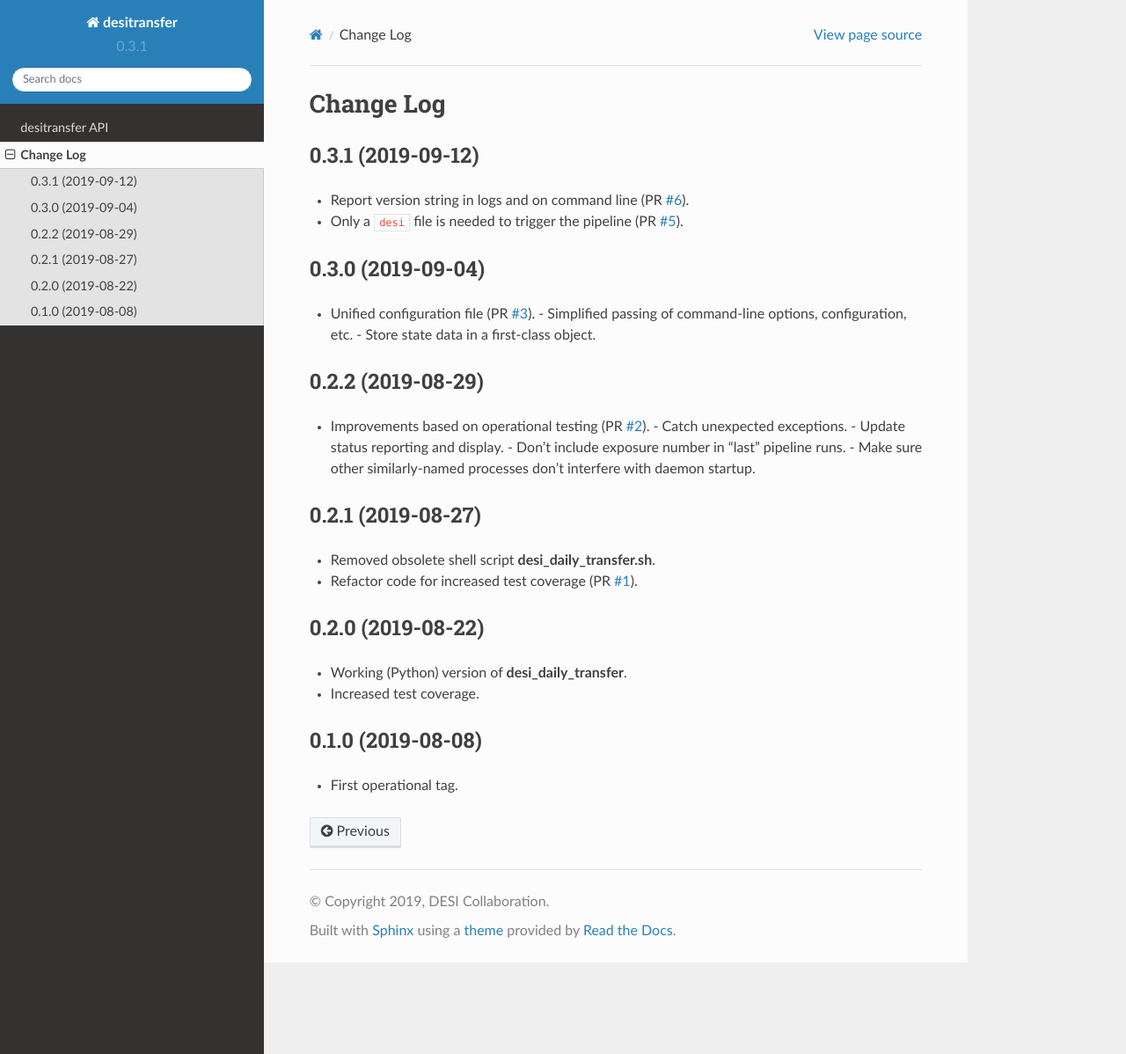
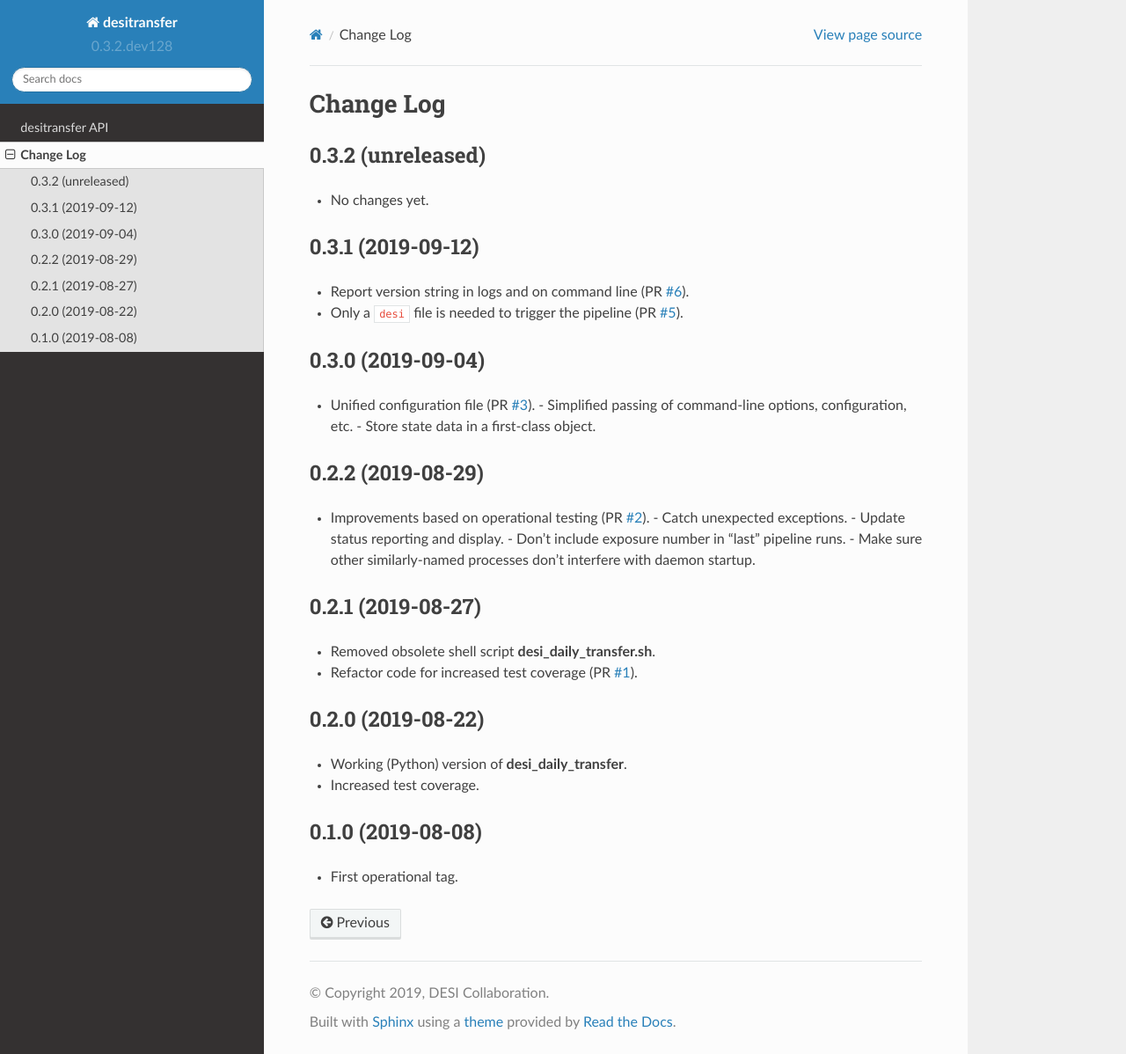
Before and after one commit to desihub/desitransfer, a Sphinx documentation site: the page built from doc/changes.rst, in a window 1280 px wide and 1198 px high. Shown: the whole window at 88% size. Built offline with Sphinx 7.4.7 and the Read the Docs theme 2.0.0, drawn with Linux system fonts in a browser that asks for light colours.

Commit message:
bump version after tag

```diff
--- a/doc/changes.rst
+++ b/doc/changes.rst
@@ -1,6 +1,11 @@
 ==========
 Change Log
 ==========
+
+0.3.2 (unreleased)
+------------------
+
+* No changes yet.
 
 0.3.1 (2019-09-12)
 ------------------
--- a/py/desitransfer/_version.py
+++ b/py/desitransfer/_version.py
@@ -1 +1 @@
-__version__ = '0.3.1'
+__version__ = '0.3.2.dev128'
```
